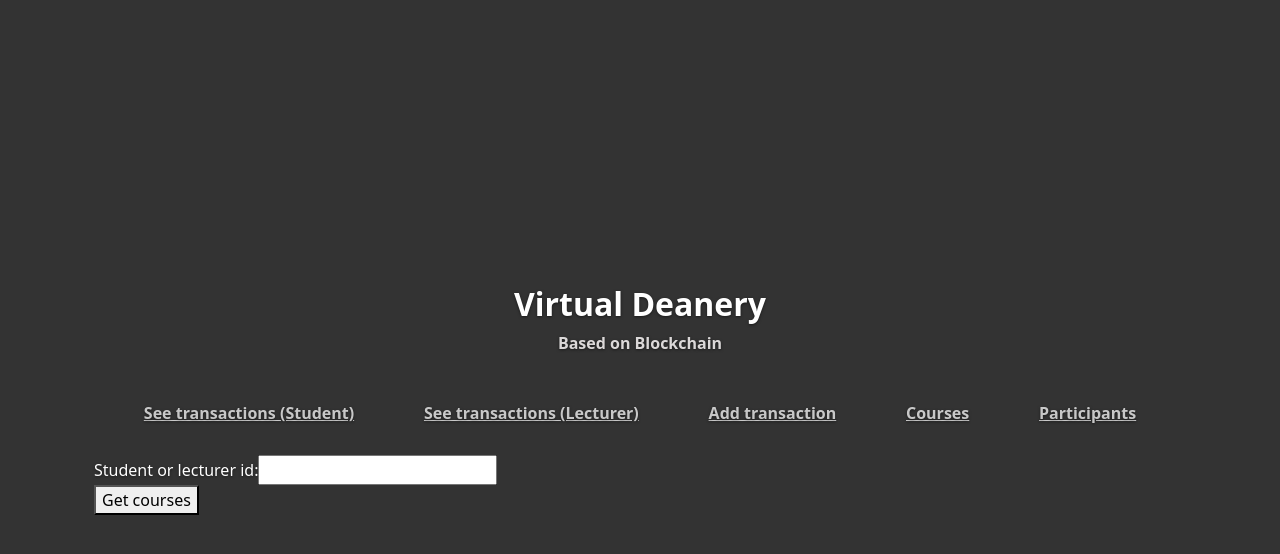
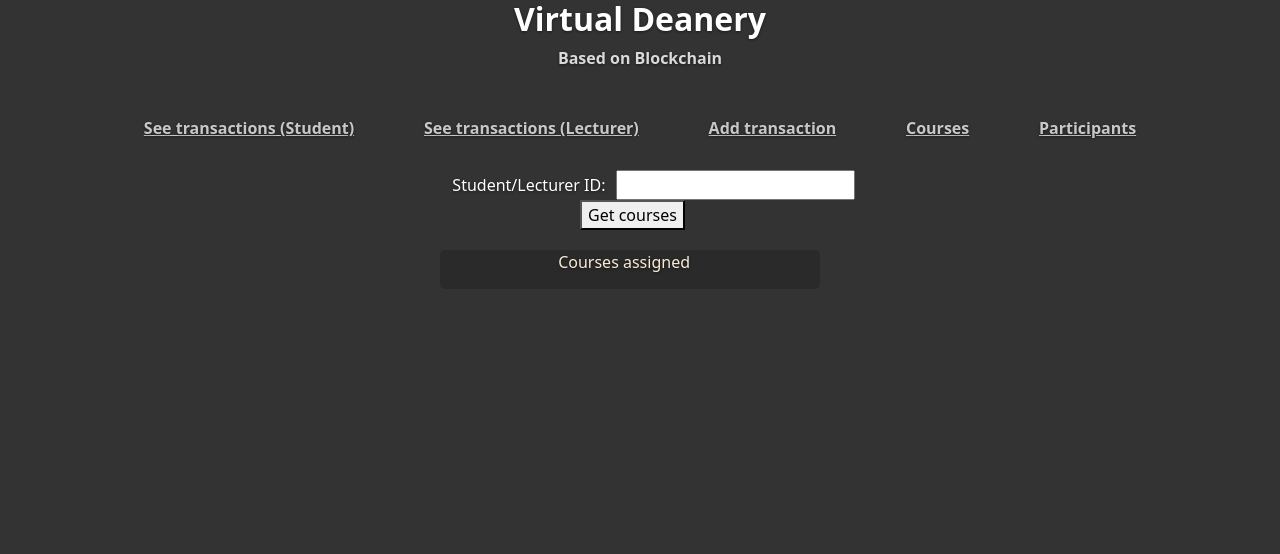
Before and after one commit to Pirgo/Blockchain-DP, a React (Create React App) app in the folder front/: page /getCourses in a window 1280 px wide. Shown: the top 554 px of the page. Built offline with nearby package versions, Linux system fonts and the light colour scheme.

Commit message:
Changes to style in css and .js files

```diff
--- a/front/package.json
+++ b/front/package.json
@@ -14,7 +14,7 @@
     "react": "^17.0.2",
     "react-dom": "^17.0.2",
     "react-router-dom": "^6.2.1",
-    "react-scripts": "4.0.3",
+    "react-scripts": "^5.0.0",
     "stream-browserify": "^3.0.0",
     "stream-http": "^3.2.0",
     "url": "^0.11.0",
--- a/front/public/boot.css
+++ b/front/public/boot.css
@@ -38,13 +38,41 @@ p {
   color: rgba(247, 243, 243, 0.87);
   text-align: center;
 }
+label{
+  display: flex;
+  clear: left;
+  width: 250px;
+  text-align: right;
+  margin-right: 10px;
+}
+input {
+display: inline-block;
+}
+
+.flex-container{
+  display: flex;
+  flex-direction: column;
+  align-items: center;
+  margin-right: 70px;
+}
+
+.courses-container {
+  display: flex;
+  flex-direction: column;
+  align-items: center;
+  margin-block: 20px;
+  margin-left: 50px;
+  background-color:rgb(43, 42, 42);
+  border-radius: 5px;
+}
 
 .masthead-brand {
     color: #fff;
 }
 
 .site-wrapper {
-  display: table;
+  display: flex;
+  flex-grow: 1;
   width: 100%;
   height: 600px;
   background-color: #333;
@@ -52,7 +80,8 @@ p {
   min-height: 100%;
 }
 .site-wrapper-inner {
-  display: table-cell;
+  display: flex;
+  flex-grow: 1;
   vertical-align: top;
 }
 .cover-container {
@@ -129,6 +158,15 @@ p {
 
 }
 
+.courses-container label{
+  color :rgba(236, 225, 225, 0.774);
+  margin-right: 130px;
+  margin-bottom: 15px;
+  color: antiquewhite;
+}
+.flex-container button{
+  margin-left: 55px;
+}
 .container {
   color: rgb(255, 255, 255);
 }
@@ -144,4 +182,5 @@ p {
 .transaction-types {
   display: inline-block;
   clear: both;
+  margin-right:30px;
 }
--- a/front/public/index.html
+++ b/front/public/index.html
@@ -10,7 +10,8 @@
     <body>
         <div class="site-wrapper">
             <div class="site-wrapper-inner">
-                <div id="root"></div>
+                <div id="root" style = "display: flex;
+                flex-grow: 1;"></div>
             </div>
         </div>
     </body>
--- a/front/src/components/addtransaction.js
+++ b/front/src/components/addtransaction.js
@@ -69,11 +69,11 @@ export default class AddTransaction extends Component {
                         case 'partial grade':
                             return (
                                 <div>
+                                    <label>Course:</label>
+                                    <input type="text" name="course" onChange={(ev) => this.setFilterParam('course', ev.target.value)}/>
+                                    <br/>
                                     <label>Grade value:</label>
                                     <input type="number" name="grade" onChange={(ev) => this.setFilterParam('grade', parseInt(ev.target.value))}/>
-                                    <br/>
-                                    <label>Course:</label>
-                                    <input type="text" name="course" onChange={(ev) => this.setFilterParam('course', ev.target.value)}/>
                                     <br/>
                                     <label>Grade weight:</label>
                                     <input type="number" name="weight" onChange={(ev) => this.setFilterParam('weight', parseInt(ev.target.value))}/>
@@ -83,11 +83,11 @@ export default class AddTransaction extends Component {
                         case 'final grade':
                             return (
                                 <div>
+                                    <label>Course:</label>
+                                    <input type="text" name="course" onChange={(ev) => this.setFilterParam('course', ev.target.value)}/>
+                                    <br/>
                                     <label>Grade value:</label>
                                     <input type="number" name="grade" onChange={(ev) => this.setFilterParam('grade', parseInt(ev.target.value))}/>
-                                    <br/>
-                                    <label>Course:</label>
-                                    <input type="text" name="course" onChange={(ev) => this.setFilterParam('course', ev.target.value)}/>
                                     <br/>
                                 </div>
                             )
@@ -97,25 +97,25 @@ export default class AddTransaction extends Component {
                                     <label>Certifier:</label>
                                     <input type="text" name="certifier" onChange={(ev)   => this.setFilterParam('certifier', ev.target.value)}/>
                                     <br/>
-                                    <label>dateOfAward:</label>dateOfAward
-                                    <input type="date" name="course" onChange={(ev) => this.setFilterParam('dateOfAward', this.dateFormat(ev.target.value))}/>
+                                    <label>Certificate name:</label>
+                                    <input type="text" name="nameOfCertificate" onChange={(ev) => this.setFilterParam('nameOfCertificate', ev.target.value)}/>
                                     <br/>
                                     <label>Info:</label>
                                     <input type="text" name="info" onChange={(ev) => this.setFilterParam('info', ev.target.value)}/>
                                     <br/>
-                                    <label>Name of certificate:</label>
-                                    <input type="text" name="nameOfCertificate" onChange={(ev) => this.setFilterParam('nameOfCertificate', ev.target.value)}/>
+                                    <label>Date award:</label>
+                                    <input type="date" name="course" onChange={(ev) => this.setFilterParam('dateOfAward', this.dateFormat(ev.target.value))}/>
                                     <br/>
                                 </div>
                             )
                         case 'presence':
                             return (
                                 <div>
+                                    <label>Course:</label>
+                                    <input type="text" name="course" onChange={(ev) => this.setFilterParam('course', ev.target.value)}/>
+                                    <br/>
                                     <label>Presence value:</label>
                                     <input type="text" name="presence" onChange={(ev)   => this.setFilterParam('presence', parseInt(ev.target.value))}/>
-                                    <br/>
-                                    <label>Course:</label>
-                                    <input type="text" name="course" onChange={(ev) => this.setFilterParam('course', ev.target.value)}/>
                                     <br/>
                                     <label>Date class:</label>
                                     <input type="date" name="dateClass" onChange={(ev) => this.setFilterParam('dateClass', this.dateFormat(ev.target.value))}/>
@@ -167,18 +167,18 @@ export default class AddTransaction extends Component {
 
     render() {
         return (
-            <div className="container">
+            <div className="flex-container">
                 <div className="transaction-types">
                     {this.transactionTypes()}
                 </div>
                 <div>
-                    <label>Student id:</label>
+                    <label>Student ID:</label>
                     <input type="text" name="studentID" value={this.state.studentID} onChange={ev => this.setState({studentID: ev.target.value})}/>
                     <br/>
-                    <label>Lecturer encrypt key:</label>
+                    <label>Lecturer key(encrypt):</label>
                     <input type="text" name="masterKeyString" value={this.state.masterKeyString} onChange={ev => this.setState({masterKeyString: ev.target.value})}/>
                     <br/>
-                    <label>Lecturer id:</label>
+                    <label>Lecturer ID:</label>
                     <input type="text" name="lecturerID" value={this.state.lecturerID} onChange={ev => this.setState({lecturerID: ev.target.value})}/>
                     <br/>
                     <label>Verification key:</label>
--- a/front/src/components/courses.js
+++ b/front/src/components/courses.js
@@ -47,14 +47,15 @@ export default class Courses extends Component {
 
     render() {
         return (
-            <div className="container">
+            <div className="flex-container">
                 <div>
-                    <label>Student or lecturer id:</label>
+                    <label>Student/Lecturer ID:</label>
                     <input type="text" name="userId" value={this.state.userId} onChange={ev => this.setState({userId: ev.target.value})}/>
                     <br/>
                 </div>
                 <button value={this.state.loaded} onClick={this.getCourses}>Get courses</button>
-                <div>
+                <div className="courses-container">
+                    <label>Courses assigned</label>
                     {this.seeCourses()}
                 </div>
             </div>
--- a/front/src/components/lecturertransactions.js
+++ b/front/src/components/lecturertransactions.js
@@ -127,64 +127,65 @@ export default class LecturerTransactions extends Component {
                         case 'partial grade':
                             return (
                                 <div>
-                                    <label>Grade value:</label>
-                                    <input type="number" name="grade" onChange={(ev) => this.setFilterParam('grade', parseInt(ev.target.value))}/>
+                                    <label>Student ID:</label>
+                                    <input type="number" name="studentId" onChange={(ev) => this.setFilterParam('studentID', parseInt(ev.target.value))}/>
                                     <br/>
                                     <label>Course:</label>
                                     <input type="text" name="course" onChange={(ev) => this.setFilterParam('course', ev.target.value)}/>
                                     <br/>
+                                    <label>Grade value:</label>
+                                    <input type="number" name="grade" onChange={(ev) => this.setFilterParam('grade', parseInt(ev.target.value))}/>
+                                    <br/>
                                     <label>Grade weight:</label>
                                     <input type="number" name="weight" onChange={(ev) => this.setFilterParam('weight', parseInt(ev.target.value))}/>
                                     <br/>
-                                    <label>Student id:</label>
-                                    <input type="number" name="studentId" onChange={(ev) => this.setFilterParam('studentID', parseInt(ev.target.value))}/>
                                 </div>
                             )
                         case 'final grade':
                             return (
                                 <div>
-                                    <label>Grade value:</label>
-                                    <input type="number" name="grade" onChange={(ev) => this.setFilterParam('grade', parseInt(ev.target.value))}/>
+                                    <label>Student ID:</label>
+                                    <input type="number" name="studentId" onChange={(ev) => this.setFilterParam('studentID', parseInt(ev.target.value))}/>
                                     <br/>
                                     <label>Course:</label>
                                     <input type="text" name="course" onChange={(ev) => this.setFilterParam('course', ev.target.value)}/>
                                     <br/>
-                                    <label>Student id:</label>
-                                    <input type="number" name="studentId" onChange={(ev) => this.setFilterParam('studentID', parseInt(ev.target.value))}/>
+                                    <label>Grade value:</label>
+                                    <input type="number" name="grade" onChange={(ev) => this.setFilterParam('grade', parseInt(ev.target.value))}/>
                                     <br/>
                                 </div>
                             )
                         case 'certificate':
                             return (
                                 <div>
+                                    <label>Student ID:</label>
+                                    <input type="number" name="studentId" onChange={(ev) => this.setFilterParam('studentID', parseInt(ev.target.value))}/>
+                                    <br/>
                                     <label>Certifier:</label>
                                     <input type="text" name="certifier" onChange={(ev)   => this.setFilterParam('certifier', ev.target.value)}/>
                                     <br/>
-                                    <label>dateOfAward:</label>dateOfAward
-                                    <input type="date" name="course" onChange={(ev) => this.setFilterParam('dateOfAward', this.dateFormat(ev.target.value))}/>
-                                    <br/>
-                                    <label>Name of certificate:</label>
+                                    <label>Certificate name:</label>
                                     <input type="text" name="nameOfCertificate" onChange={(ev) => this.setFilterParam('nameOfCertificate', ev.target.value)}/>
                                     <br/>
-                                    <label>Student id:</label>
-                                    <input type="number" name="studentId" onChange={(ev) => this.setFilterParam('studentID', parseInt(ev.target.value))}/>
+                                    <label>Date award:</label>
+                                    <input type="date" name="course" onChange={(ev) => this.setFilterParam('dateOfAward', this.dateFormat(ev.target.value))}/>
                                     <br/>
                                 </div>
                             )
                         case 'presence':
                             return (
                                 <div>
-                                    <label>Presence value:</label>
-                                    <input type="text" name="presence" onChange={(ev)   => this.setFilterParam('presence', parseInt(ev.target.value))}/>
+                                    <label>Student ID:</label>
+                                    <input type="number" name="studentId" onChange={(ev) => this.setFilterParam('studentID', parseInt(ev.target.value))}/>
                                     <br/>
                                     <label>Course:</label>
                                     <input type="text" name="course" onChange={(ev) => this.setFilterParam('course', ev.target.value)}/>
                                     <br/>
+                                    <label>Presence value:</label>
+                                    <input type="text" name="presence" onChange={(ev)   => this.setFilterParam('presence', parseInt(ev.target.value))}/>
+                                    <br/>
                                     <label>Date class:</label>
                                     <input type="date" name="dateClass" onChange={(ev) => this.setFilterParam('dateClass', this.dateFormat(ev.target.value))}/>
-                                    <br/>
-                                    <label>Student id:</label>
-                                    <input type="number" name="studentId" onChange={(ev) => this.setFilterParam('studentID', parseInt(ev.target.value))}/>
                                     <br/>
                                 </div>
                             )
@@ -216,12 +217,12 @@ export default class LecturerTransactions extends Component {
 
     render() {
         return (
-            <div className="container">
+            <div className="flex-container">
                 <div className="transaction-types">
                     {this.transactionTypes()}
                 </div>
                 <div>
-                    <label>Lecturer id:</label>
+                    <label>Lecturer ID:</label>
                     <input type="text" name="lecturerId" value={this.state.lecturerId} onChange={ev => this.setState({lecturerId: ev.target.value})}/>
                     <br/>
                     <label>Lecturer key:</label>
```
Also changed, not shown: front/src/components/participants.js (+4 -4 lines), front/src/components/studenttransactions.js (+17 -17 lines), 1 other file (tests, documents, lock files or other folders).
